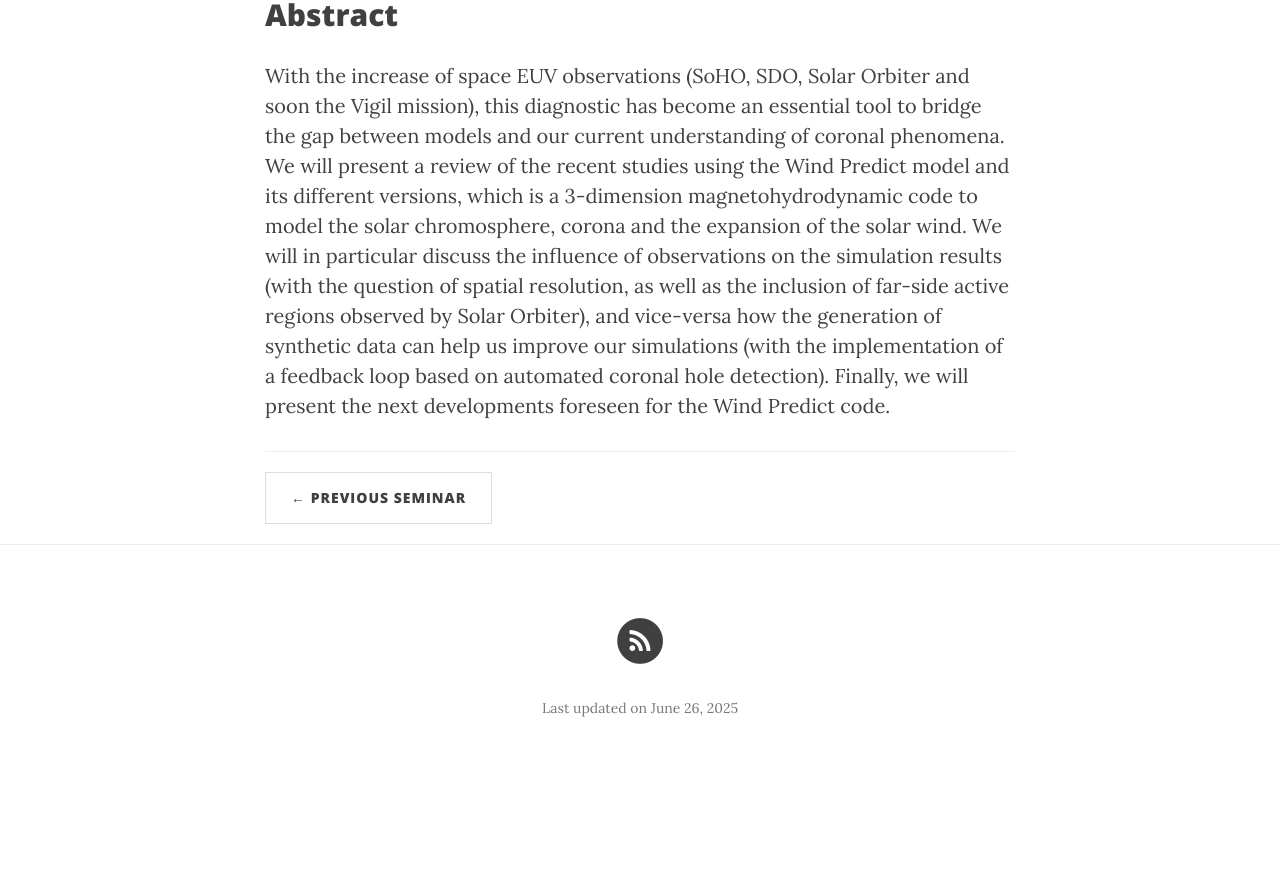
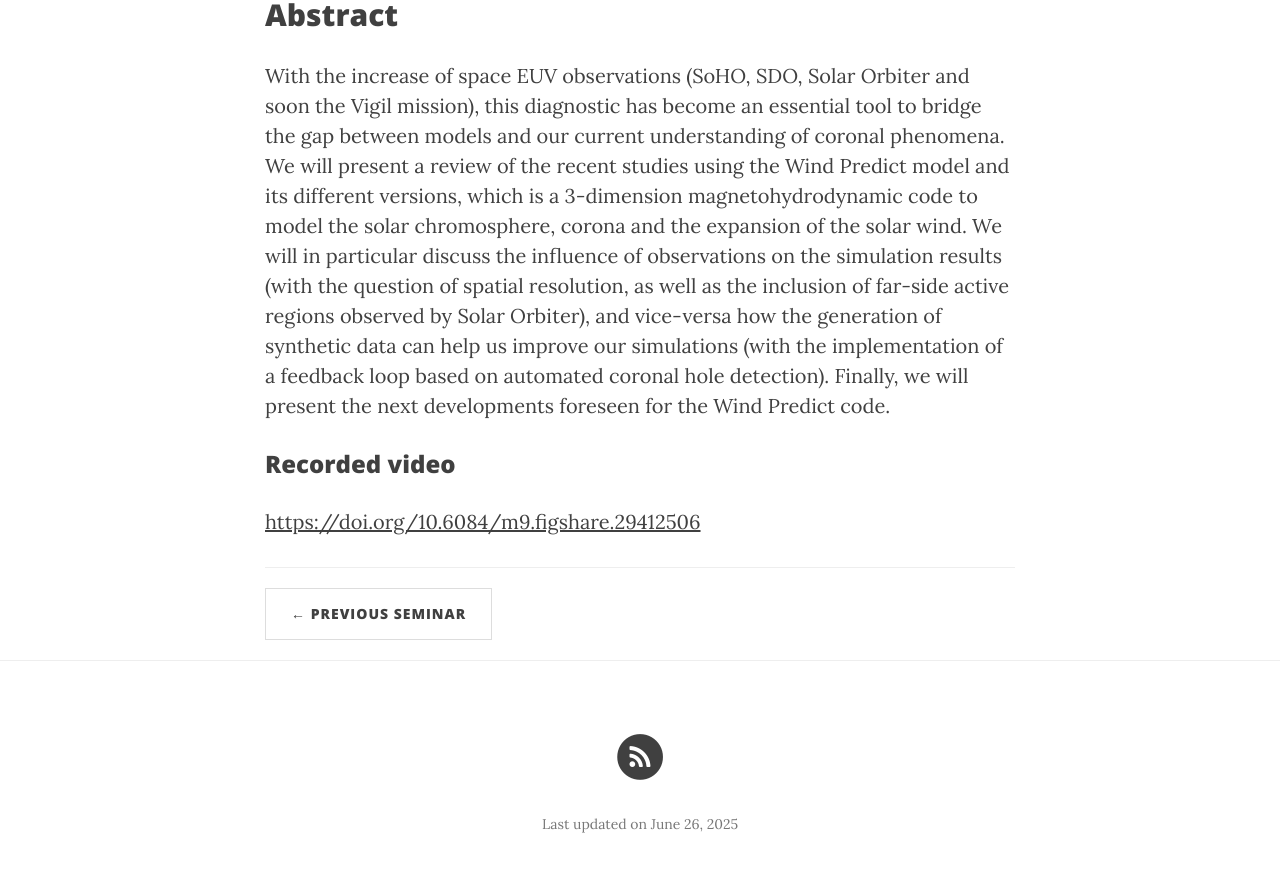
Before and after one commit to ITA-Solar/espos, a Jekyll site: the page built from _posts/2025-06-19-Perri.md, in a window 1280 px wide and 900 px high, scrolled down 636 px. Shown: the top 872 px of the window. Built offline with Jekyll 4.4.1, drawn with Linux system fonts in a browser that asks for light colours; nearby versions of some CDN libraries; before the commit the page ends 1420 px from its top, so only the background shows below that.

Commit message:
Update 2025-06-19-Perri.md

```diff
--- a/_posts/2025-06-19-Perri.md
+++ b/_posts/2025-06-19-Perri.md
@@ -9,3 +9,6 @@
 
 ## Abstract
 With the increase of space EUV observations (SoHO, SDO, Solar Orbiter and soon the Vigil mission), this diagnostic has become an essential tool to bridge the gap between models and our current understanding of coronal phenomena. We will present a review of the recent studies using the Wind Predict model and its different versions, which is a 3-dimension magnetohydrodynamic code to model the solar chromosphere, corona and the expansion of the solar wind. We will in particular discuss the influence of observations on the simulation results (with the question of spatial resolution, as well as the inclusion of far-side active regions observed by Solar Orbiter), and vice-versa how the generation of synthetic data can help us improve our simulations (with the implementation of a feedback loop based on automated coronal hole detection). Finally, we will present the next developments foreseen for the Wind Predict code.
+
+### Recorded video
+[https://doi.org/10.6084/m9.figshare.29412506](https://doi.org/10.6084/m9.figshare.29412506)
```
